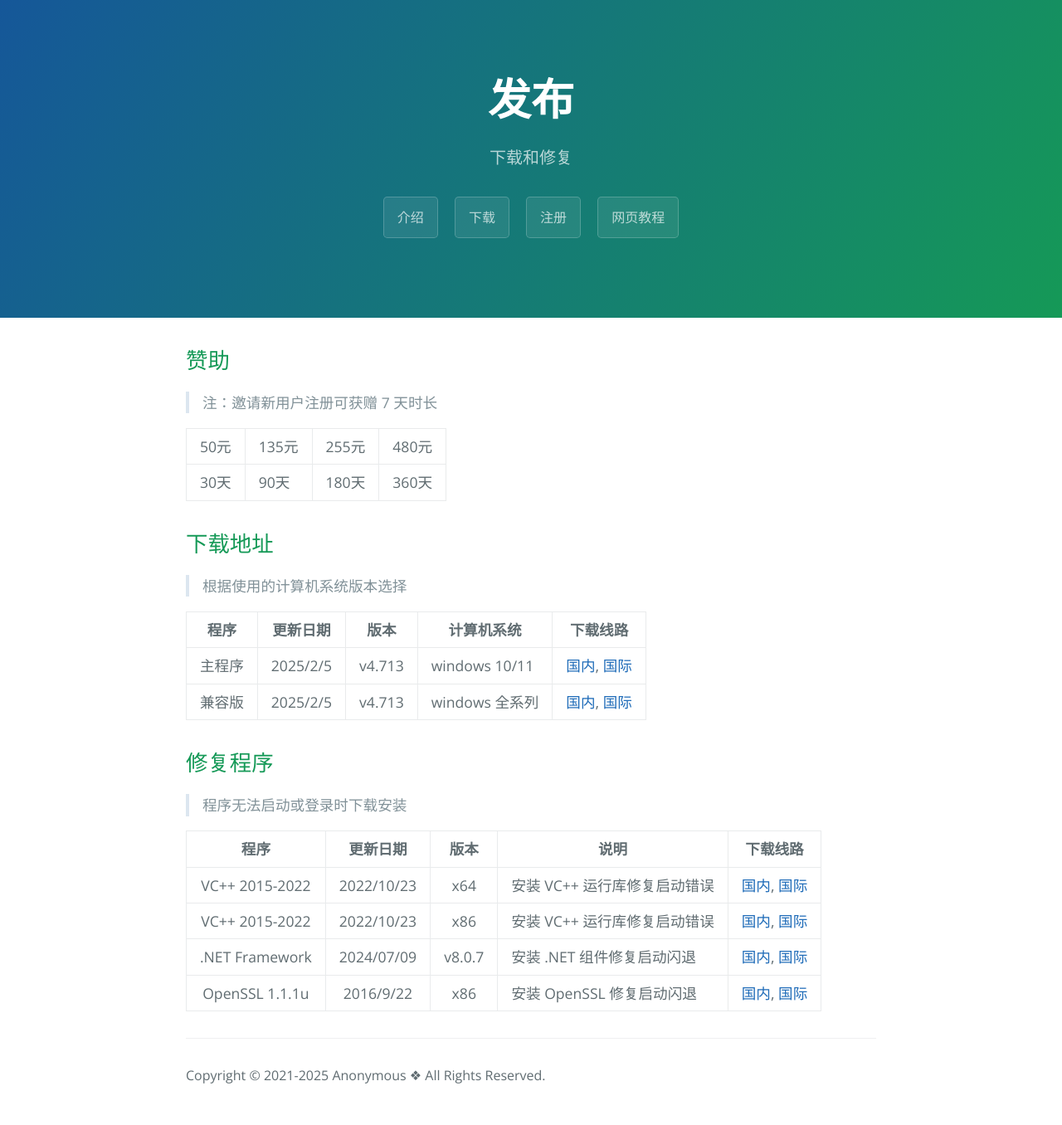
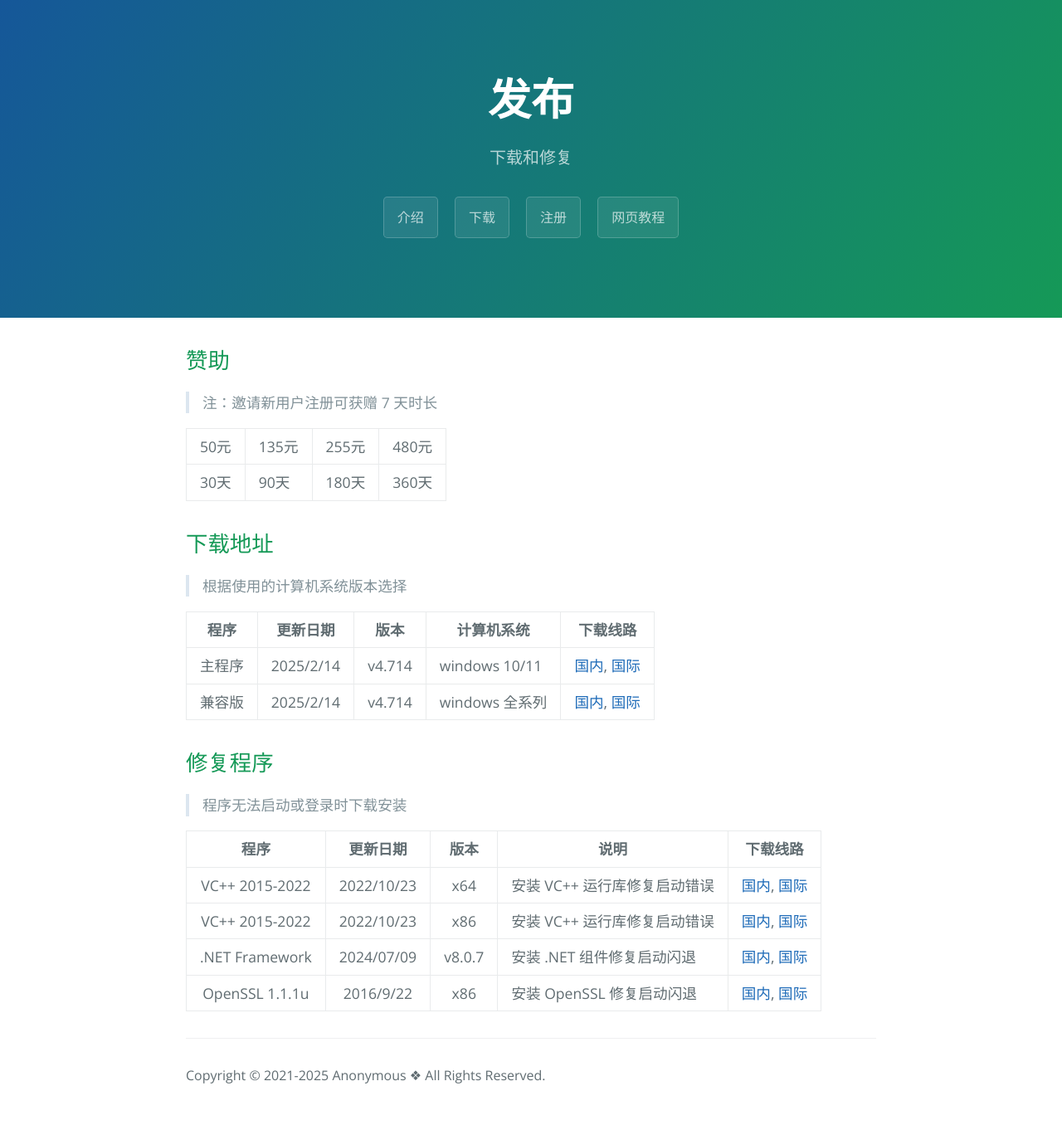
Before and after one commit to ProjectArkClub/ProjectArkClub.github.io, a Jekyll site: the page built from release.md, in a window 1280 px wide. Shown: the whole page at 83% size. Built offline with Jekyll 4.4.1, drawn with Linux system fonts in a browser that asks for light colours.

Commit message:
new version

```diff
--- a/_config.yml
+++ b/_config.yml
@@ -39,8 +39,8 @@ fastgit_url: https://fastgit.projectark.vip/https://raw.githubusercontent.com/Pr
 bucket_url: https://download-projectark-1258640941.cos.ap-shanghai.myqcloud.com
 google_analytics: G-Q0B9W70VGJ
 projectArk: False
-projectArk_version: v4.713
-projectArk_version_update: 2025/2/5
+projectArk_version: v4.714
+projectArk_version_update: 2025/2/14
 projectArk_update_version: v3.7.9.0
 
 # Build settings
```
